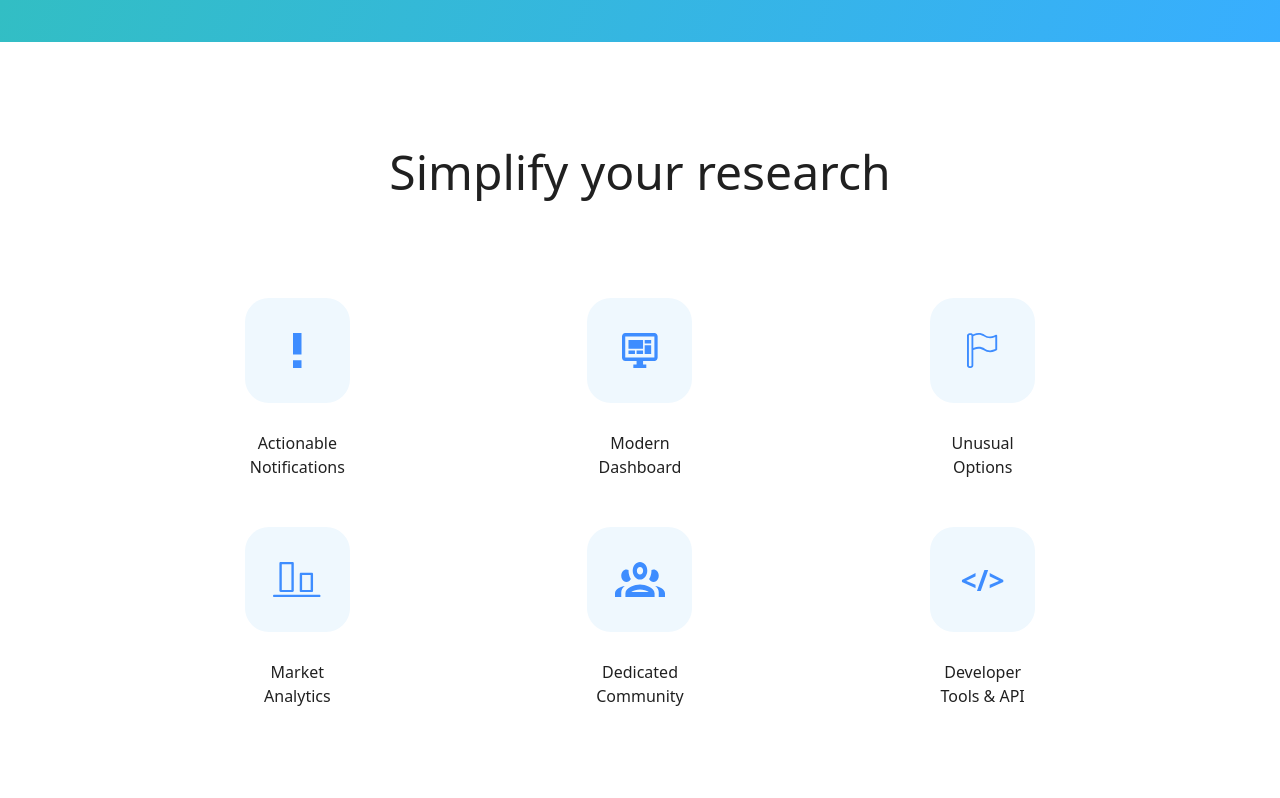
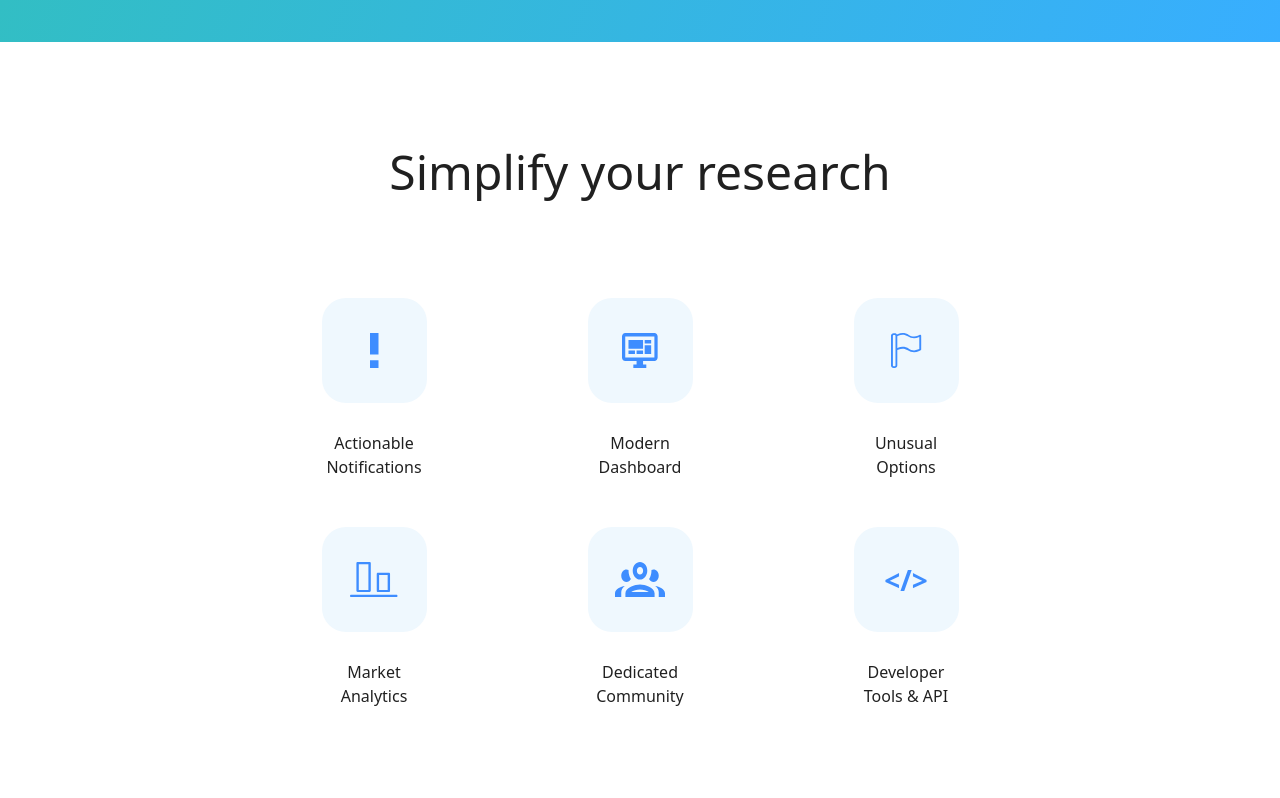
Before and after one commit to jonkarrer/MML, a Next.js app: page / in a window 1280 px wide. Shown: the part 658-1456 px from the top of the page. Built offline with nearby package versions, Linux system fonts and the light colour scheme.

Commit message:
:: refactor ::

```diff
--- a/components/Home/Features.tsx
+++ b/components/Home/Features.tsx
@@ -9,7 +9,7 @@ const Features: FC = () => (
         Simplify your research
       </h2>
 
-      <div className="grid place-items-center grid-cols-2 gap-12 md:grid-cols-3">
+      <div className="grid place-items-center grid-cols-2 gap-12 md:grid-cols-3 md:w-170 md:m-auto">
         <Tile text="Actionable Notifications">
           <Exclaimation />
         </Tile>
--- a/tailwind.config.js
+++ b/tailwind.config.js
@@ -121,7 +121,7 @@ module.exports = {
         220: "1000px",
         230: "1075px",
         240: "1150px",
-        "60vh": "60vh",
+        "80vh": "80vh",
       },
       maxHeight: {
         700: "700px",
```
